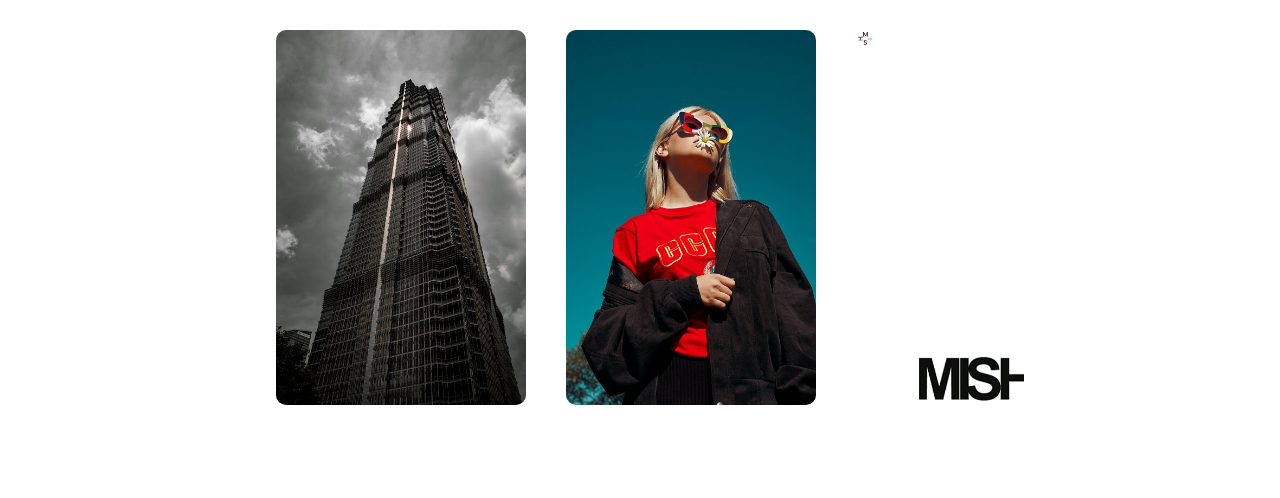
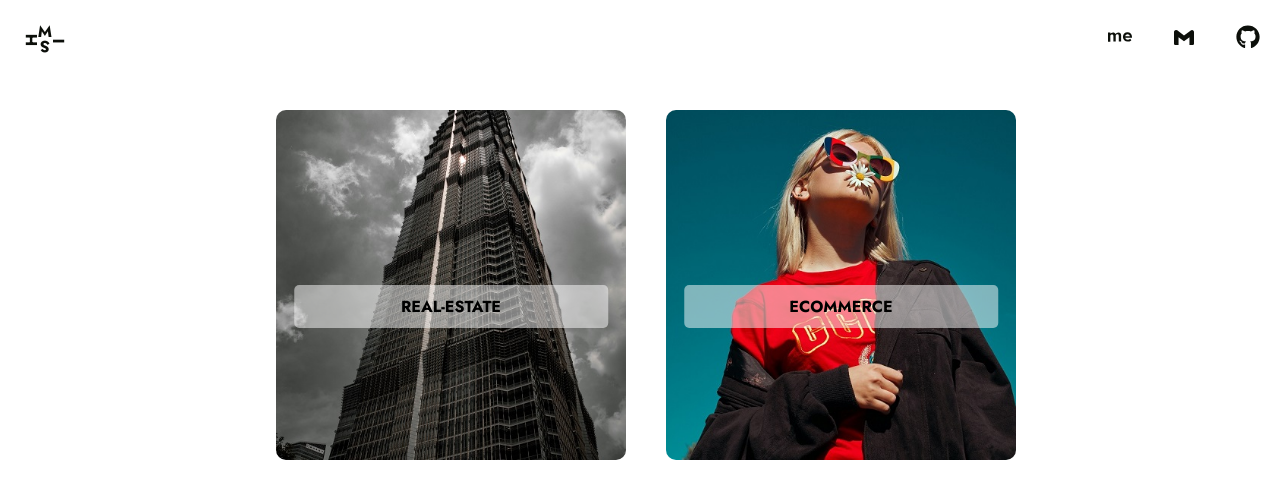
Before and after one commit to Milad64sh/portfolio-website, a Next.js app: page /components/projects/ProjectsSlideShow in a window 1280 px wide. Shown: the top 498 px of the page. Built offline with nearby package versions, Linux system fonts and the light colour scheme.

Commit message:
about page

```diff
--- a/pages/_app.tsx
+++ b/pages/_app.tsx
@@ -1,14 +1,34 @@
-import React from 'react';
+import React, { useState, useEffect } from 'react';
 import '../styles/global.scss';
 import AppProvider from '../contexts/AppContext';
 import { AppProps } from 'next/app';
 import projects from '../data/projects.json';
 import skillsData from '../data/skillsListData.json';
+import Navigation from './components/Navigation';
 
 import Head from 'next/head';
 import Footer from './components/Footer';
+import MobileNav from './components/MobileNav';
 
 const MyApp: React.FC<AppProps> = ({ Component, pageProps }) => {
+  const [isMobile, setIsMobile] = useState(false);
+
+  useEffect(() => {
+    const handleResize = () => {
+      setIsMobile(window.innerWidth <= 767);
+    };
+
+    // Initial call to set the initial state
+    handleResize();
+
+    // Attach event listener
+    window.addEventListener('resize', handleResize);
+
+    // Detach event listener when the component unmounts
+    return () => {
+      window.removeEventListener('resize', handleResize);
+    };
+  }, []);
   return (
     <>
       <Head>
@@ -35,6 +55,7 @@ const MyApp: React.FC<AppProps> = ({ Component, pageProps }) => {
           content='width=device-width, initial-scale=1.0, maximum-scale=1.0, user-scalable=0'
         />
       </Head>
+      <div>{isMobile ? <MobileNav /> : <Navigation />}</div>
       <AppProvider value={{ skillsData, projects }}>
         <Component {...pageProps} />
       </AppProvider>
--- a/pages/about.module.scss
+++ b/pages/about.module.scss
@@ -44,3 +44,9 @@
     }
   }
 }
+.footer {
+  position: absolute;
+  top: 400%;
+  width: 100%;
+  color: white;
+}
--- a/pages/about.tsx
+++ b/pages/about.tsx
@@ -26,9 +26,9 @@ const About = () => {
   }, []);
   return (
     <>
-      <div className={styles.navBackground}>
+      {/* <div className={styles.navBackground}>
         {isMobile ? <MobileNav /> : <Navigation />}
-      </div>
+      </div> */}
       <div className={styles.header}>
         <AboutContent />
       </div>
--- a/pages/components/projects/ProjectCard.tsx
+++ b/pages/components/projects/ProjectCard.tsx
@@ -1,5 +1,6 @@
 import React, { useEffect, useState } from 'react';
 import styles from './projectCard.module.scss';
+import { title } from 'process';
 
 interface ProjectDescriptions {
   project?:
@@ -39,14 +40,15 @@ const ProjectCard: React.FC<ProjectDescriptions> = ({
     <>
       <main className={styles.container}>
         <nav className={styles.container__nav}>
-          <div className={styles.container__nav__imgContainer}>
-          <img
+          <div
             onClick={handleClickImage}
-            src={project?.prjImg}
-            alt=''
-            className={`${styles.img} ${clicked ? styles.clicked : ''}`}
-            />
-            </div>
+            style={{ backgroundImage: `url(${project?.prjImg})` }}
+            className={styles.container__nav__imgContainer}
+          >
+            <h3 className={styles.container__nav__imgContainer__h3}>
+              {project?.title}
+            </h3>
+          </div>
         </nav>
       </main>
     </>
--- a/pages/components/projects/ProjectsSlideShow.tsx
+++ b/pages/components/projects/ProjectsSlideShow.tsx
@@ -1,4 +1,4 @@
-import React, { useState } from 'react';
+import React, { useState, useEffect } from 'react';
 import Transition from 'react-transition-group/Transition';
 import styles from './slideshow.module.scss';
 import { useAppContext } from '../../../contexts/AppContext';
@@ -11,10 +11,24 @@ const ProjectsSlideShow = () => {
     null
   );
   const [hoveredIndex, setHoveredIndex] = useState<number | null>(null);
+  const [showDetail, setShowDetail] = useState<boolean>(false);
 
   const selectProjectById = (projectId: number) => {
     setSelectedProjectId(projectId === selectedProjectId ? null : projectId);
+    setShowDetail(true);
   };
+
+  useEffect(() => {
+    const handleScroll = () => {
+      setShowDetail(false);
+    };
+
+    window.addEventListener('scroll', handleScroll);
+
+    return () => {
+      window.removeEventListener('scroll', handleScroll);
+    };
+  }, []);
 
   return (
     <>
@@ -66,7 +80,7 @@ const ProjectsSlideShow = () => {
               console.log('Click position:');
               return (
                 <div className={`${styles.container__detail} ${styles[state]}`}>
-                  {selectedProjectId && (
+                  {selectedProjectId && showDetail && (
                     <ProjectDetail
                       project={projects.find(
                         (project) => project.id === selectedProjectId
--- a/pages/components/projects/projectCard.module.scss
+++ b/pages/components/projects/projectCard.module.scss
@@ -16,6 +16,35 @@
     }
     &__imgContainer {
       position: relative;
+      width: 350px;
+      height: 350px;
+      border-radius: 10px;
+      background-position: center;
+
+      // background-position: top;
+
+      background-size: cover;
+      cursor: pointer;
+      transition: transform 0.3s ease-in-out;
+      transform-origin: center;
+      @media screen and (max-width: 767px) {
+        width: 180px;
+        // margin: 0 10px;
+      }
+      &__h3 {
+        position: absolute;
+        top: 50%;
+        left: 50%;
+        transform: translateX(-50%);
+        background-color: rgba(#fff, 0.5);
+        text-align: center;
+        padding: 10px 8px;
+        margin: 0;
+        text-transform: uppercase;
+        border-radius: 5px;
+        font-size: 1rem;
+        width: 85%;
+      }
 
       &:hover {
         .img {
--- a/pages/components/projects/projectDetail.module.scss
+++ b/pages/components/projects/projectDetail.module.scss
@@ -6,6 +6,7 @@
   align-items: center;
   justify-content: center;
   width: 100%;
+
   @media screen and (max-width: 767px) {
     flex-direction: column;
   }
--- a/pages/index.tsx
+++ b/pages/index.tsx
@@ -1,7 +1,11 @@
 // pages/index.js
+import React, { useState, useEffect } from 'react';
+
 import Footer from './components/Footer';
 import styles from './index.module.scss';
 import Layout from './layout';
+// import MobileNav from './components/MobileNav';
+// import Navigation from './components/Navigation';
 
 const Home = () => {
   return (
--- a/pages/layout.tsx
+++ b/pages/layout.tsx
@@ -95,9 +95,6 @@ const Layout = () => {
   return (
     <>
       <div id='layout' className={styles.layout}>
-        <div className={`${styles.layout__nav} ${show ? styles.show : ''}`}>
-          {isMobile ? <MobileNav /> : <Navigation />}
-        </div>
         <span className={styles.layout__1}></span>
         <span className={styles.layout__2}></span>
         <span className={styles.layout__3}></span>
```
